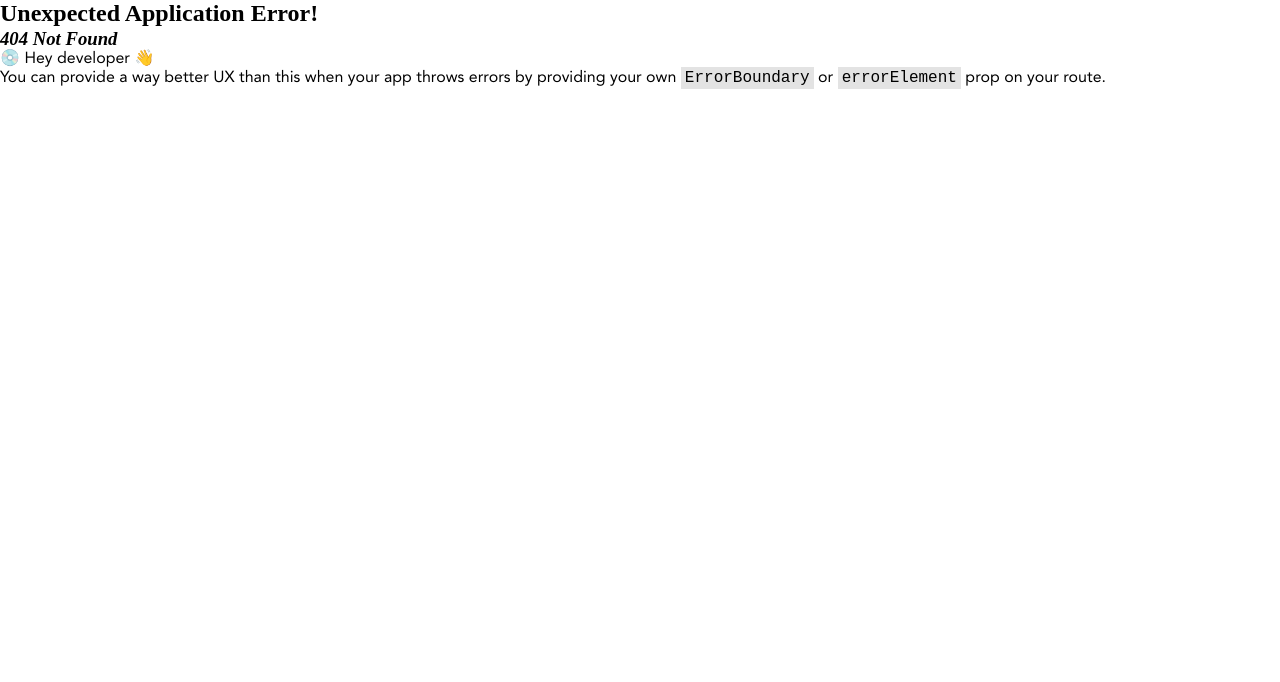
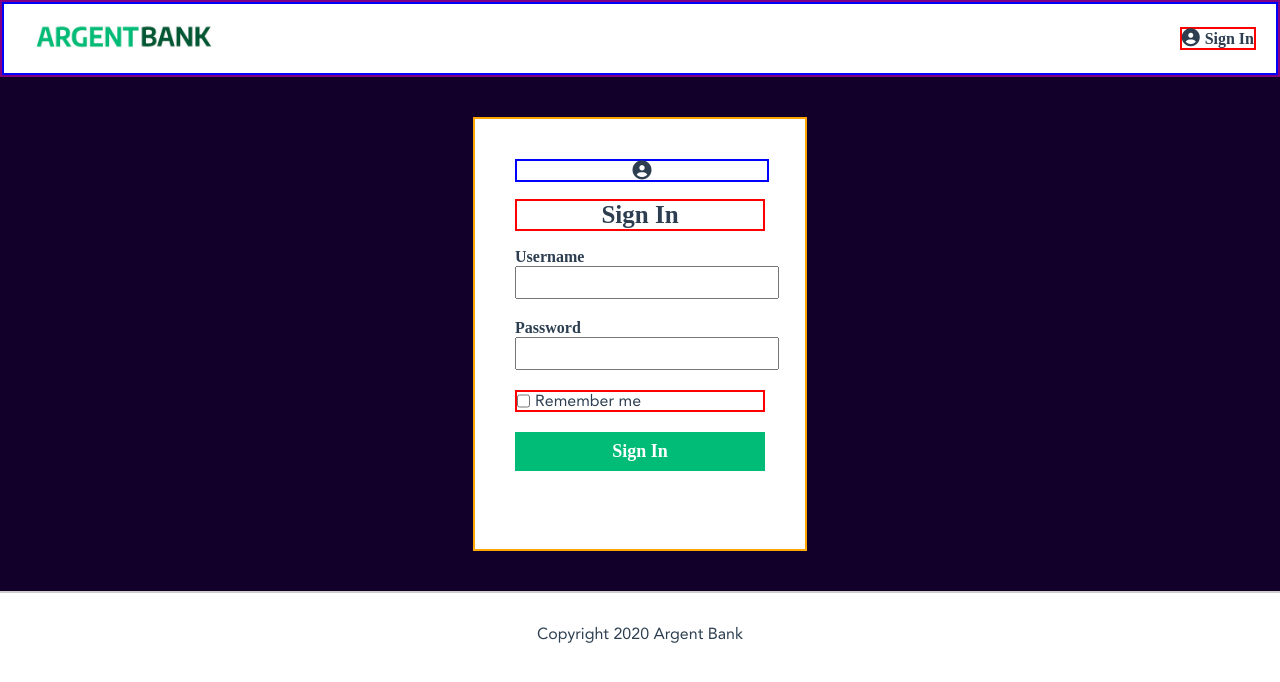
Before and after one commit to matthieuClio/ArgentBank, a React (Vite) app: page /sign-in in a window 1280 px wide. Before the commit this address had no page. Shown: the top 682 px of the page. Built offline with nearby package versions, Linux system fonts and the light colour scheme; a web font is replaced by a local one.

Commit message:
Feat : add Connexion component.

```diff
--- a/src/layout/Header.tsx
+++ b/src/layout/Header.tsx
@@ -1,5 +1,5 @@
 // React router
-import { Outlet } from 'react-router-dom';
+import { Outlet, Link } from 'react-router-dom';
 
 // Style
 import './header.scss';
@@ -15,10 +15,10 @@ export default function Header () {
                         </li>
 
                         <li className="main-navigation__ul__sign-in">
-                            <a href="#">
+                            <Link to="sign-in">
                                 <span className="fa fa-user-circle main-navigation__ul__sign-in__icon"></span>
                                 <span>Sign In</span>
-                            </a>
+                            </Link>
                         </li>
                     </ul>
                 </nav>
--- /dev/null
+++ b/src/page/Connection.tsx
@@ -0,0 +1,42 @@
+// Style
+import './connection.scss'
+
+export default function Connection () {
+    return (
+        <main className="connection">
+            <form className="connection__form">
+                {/* Icon */}
+                <span className="fa fa-user-circle connection__form__icon"></span>
+
+                {/* Title */}
+                <h1 className="connection__form__title">
+                    Sign In
+                </h1>
+
+                {/* Username */}
+                <label htmlFor="username" className="connection-label">
+                    Username
+                </label>
+                <input type="text" id="username" className="connection-input-text connection__form__input-username" />
+
+                {/* Password */}
+                <label htmlFor="password" className="connection-label">
+                    Password
+                </label>
+                <input type="text" id="password" className="connection-input-text" />
+
+                {/* Checkbox */}
+                <div className="connection__form__input-container">
+                    <input type="checkbox" id="remember-me" className="connection__form__input-container__input-checkbox" />
+                    <label htmlFor="remember-me">
+                        Remember me
+                    </label>
+                </div>
+
+                <button type="submit" className="connection__form__submit-button">
+                    <span>Sign In</span>
+                </button>
+            </form>
+        </main>
+    )
+}
--- /dev/null
+++ b/src/page/connection.scss
@@ -0,0 +1,69 @@
+// Variables
+$connectionBackground: #12002b;
+$connectionColor: #2c3e50;
+$connectionFormBackground: #FFFFFF;
+$connectionFormSubmitButtonBackground: #00bc77;
+$connectionFormSubmitButtonColor: #fff;
+// Factored
+.connection-label {
+    font-weight: bold;
+}
+.connection-input-text {
+    width: 100%;
+    padding: 5px;
+}
+
+// Connection page component
+.connection {
+    padding: 40px 0 40px 0;
+    background-color: $connectionBackground;
+    color: $connectionColor;
+
+    &__form {
+        border: 2px solid orange;
+        margin: auto;
+        padding: 40px;
+        width: 250px;
+        height: 350px;
+        background-color: $connectionFormBackground;
+
+        &__icon {
+            border: 2px solid blue;
+            width: 100%;
+            font-size: 19px;
+            text-align: center;
+        }
+
+        &__title {
+            border: 2px solid red;
+            text-align: center;
+            font-size: 25px;
+        }
+
+        &__input-username {
+            margin-bottom: 20px;
+        }
+
+        &__input-container {
+            display: flex;
+            margin-top: 20px;
+            border: 2px solid red;
+
+            &__input-checkbox {
+                margin-right: 5px;
+            }
+        }
+
+        &__submit-button {
+            margin-top: 20px;
+            width: 100%;
+            padding: 9px;
+            font-size: 18px;
+            font-weight: bold;
+            background-color: $connectionFormSubmitButtonBackground;
+            color: $connectionFormSubmitButtonColor;
+            border: none;
+            cursor: pointer;
+        }
+    }
+}
```
Also changed, not shown: src/main.tsx (+6 -1 lines).
